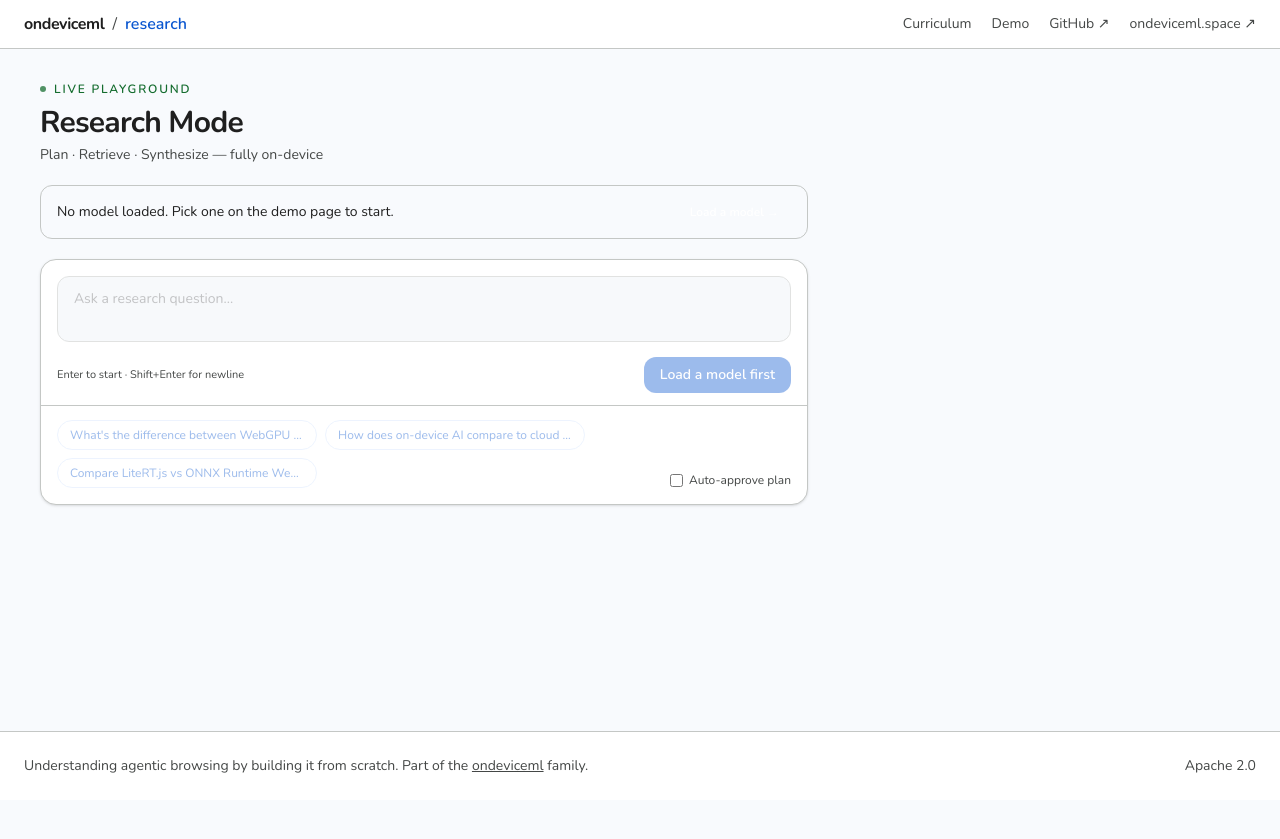
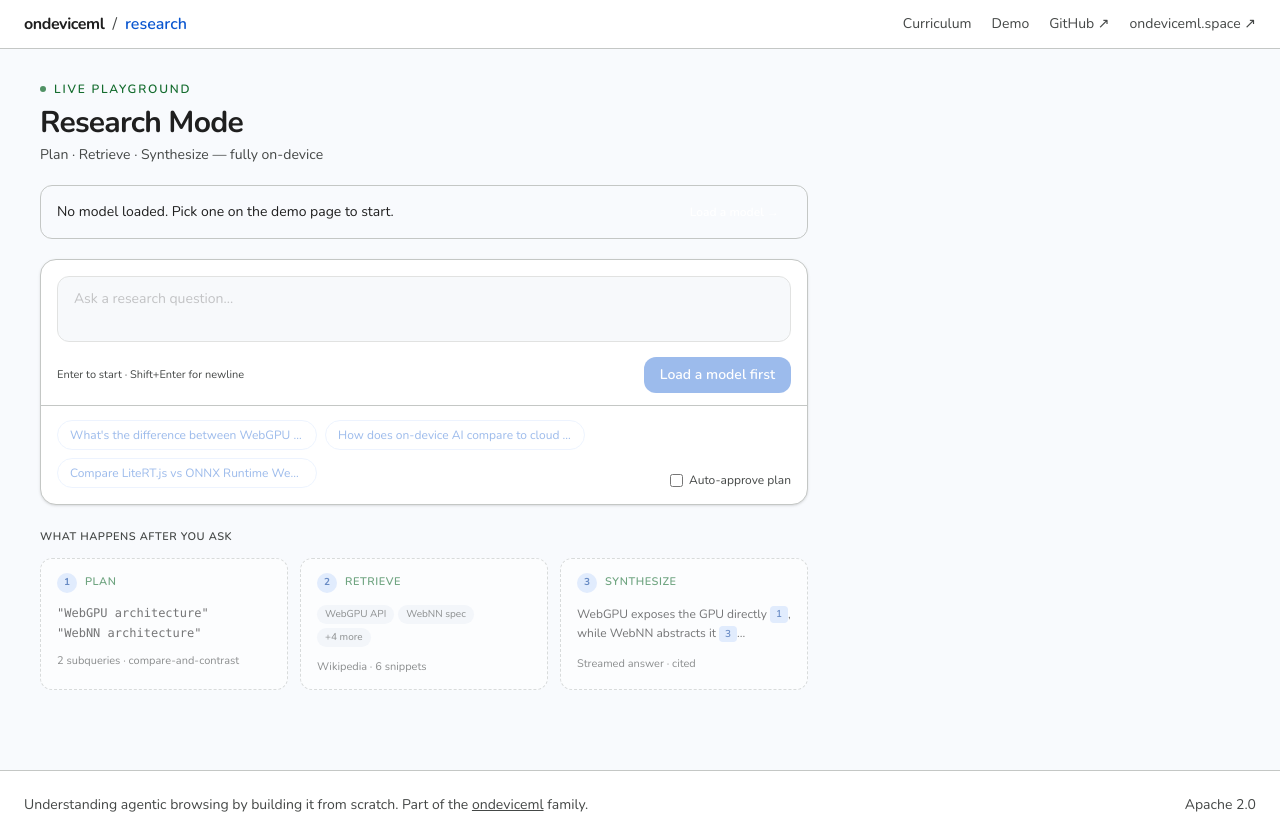
Before and after one commit to abhid1234/agent-ondeviceml, a React (Vite) app: page /research in a window 1280 px wide. Before the commit the page ends 800 px from the top, so only its background shows below. Built offline with nearby package versions, Linux system fonts and the light colour scheme.

Commit message:
style(design): A+3 — dimmed Plan/Retrieve/Synthesize preview cards at idle

```diff
--- a/src/features/research/ResearchPage.tsx
+++ b/src/features/research/ResearchPage.tsx
@@ -10,6 +10,7 @@ import { PlanCard } from "./components/PlanCard";
 import { RetrievalDrawer } from "./components/RetrievalDrawer";
 import { AnswerStream } from "./components/AnswerStream";
 import { CitationsSidebar } from "./components/CitationsSidebar";
+import { IdlePreview } from "./components/IdlePreview";
 
 export function ResearchPage() {
   const { currentModel } = useModel();
@@ -183,6 +184,8 @@ export function ResearchPage() {
             />
           </div>
 
+          {phase === "idle" && <IdlePreview />}
+
           {/* Plan error */}
           {showPlanError && (
             <ErrorBanner
--- /dev/null
+++ b/src/features/research/components/IdlePreview.tsx
@@ -0,0 +1,115 @@
+// Dimmed preview of the three phases the agent runs through. Rendered below
+// the composer at idle to show new users what comes next without copy.
+
+const PHASES = [
+  { number: 1, title: "Plan", subtitle: "2 subqueries · compare-and-contrast" },
+  { number: 2, title: "Retrieve", subtitle: "Wikipedia · 6 snippets" },
+  { number: 3, title: "Synthesize", subtitle: "Streamed answer · cited" },
+] as const;
+
+export function IdlePreview() {
+  return (
+    <div className="w-full max-w-3xl pt-2">
+      <p
+        className="text-[11px] font-semibold uppercase tracking-wider mb-3"
+        style={{ color: "var(--color-on-surface-variant)" }}
+      >
+        What happens after you ask
+      </p>
+      <div className="grid grid-cols-1 md:grid-cols-3 gap-3">
+        {PHASES.map((phase) => (
+          <div
+            key={phase.number}
+            className="rounded-xl px-4 py-3.5"
+            style={{
+              border: "1px dashed var(--color-outline-variant)",
+              backgroundColor: "var(--color-surface)",
+              opacity: 0.6,
+            }}
+          >
+            <div className="flex items-center gap-2 mb-3">
+              <span
+                className="inline-flex items-center justify-center w-5 h-5 rounded-full text-[10px] font-bold"
+                style={{
+                  backgroundColor: "var(--color-primary-container)",
+                  color: "var(--color-on-primary-container)",
+                }}
+              >
+                {phase.number}
+              </span>
+              <span
+                className="text-[11px] font-semibold uppercase tracking-wider"
+                style={{ color: "var(--color-tertiary)" }}
+              >
+                {phase.title}
+              </span>
+            </div>
+
+            {phase.title === "Plan" && <PlanStub />}
+            {phase.title === "Retrieve" && <RetrieveStub />}
+            {phase.title === "Synthesize" && <SynthesizeStub />}
+
+            <p
+              className="text-[11px] mt-3"
+              style={{ color: "var(--color-on-surface-variant)" }}
+            >
+              {phase.subtitle}
+            </p>
+          </div>
+        ))}
+      </div>
+    </div>
+  );
+}
+
+function PlanStub() {
+  return (
+    <div className="space-y-1 text-xs" style={{ color: "var(--color-on-surface)" }}>
+      <p className="font-mono">"WebGPU architecture"</p>
+      <p className="font-mono">"WebNN architecture"</p>
+    </div>
+  );
+}
+
+function RetrieveStub() {
+  return (
+    <div className="flex flex-wrap gap-1">
+      {["WebGPU API", "WebNN spec", "+4 more"].map((s) => (
+        <span
+          key={s}
+          className="px-2 py-0.5 rounded-full text-[10px]"
+          style={{
+            backgroundColor: "var(--color-surface-container)",
+            color: "var(--color-on-surface-variant)",
+          }}
+        >
+          {s}
+        </span>
+      ))}
+    </div>
+  );
+}
+
+function SynthesizeStub() {
+  return (
+    <p className="text-xs leading-relaxed" style={{ color: "var(--color-on-surface)" }}>
+      WebGPU exposes the GPU directly{" "}
+      <CitationBadge n={1} />, while WebNN abstracts it{" "}
+      <CitationBadge n={3} />…
+    </p>
+  );
+}
+
+function CitationBadge({ n }: { n: number }) {
+  return (
+    <span
+      className="inline-block px-1.5 rounded text-[10px] font-semibold align-middle"
+      style={{
+        backgroundColor: "var(--color-primary-container)",
+        color: "var(--color-on-primary-container)",
+      }}
+    >
+      {n}
+    </span>
+  );
+}
```
